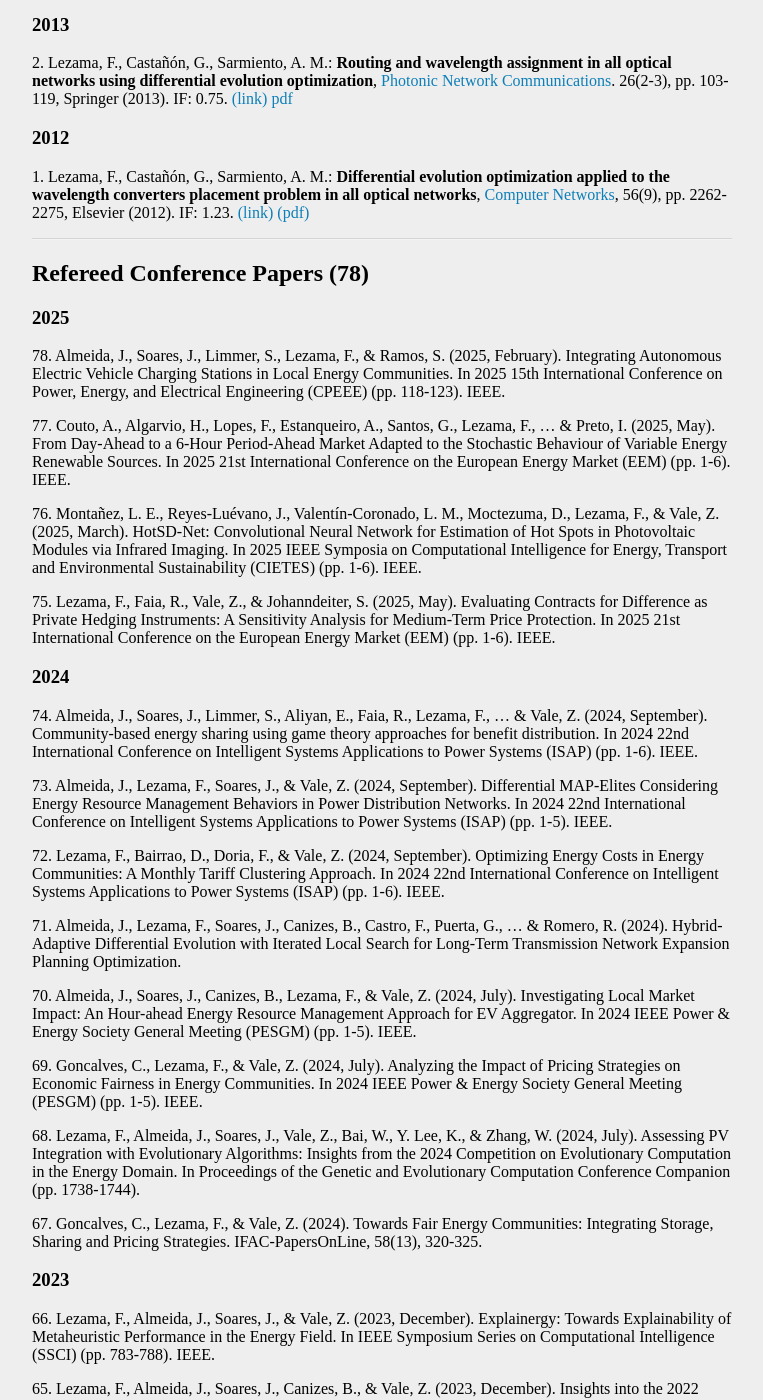
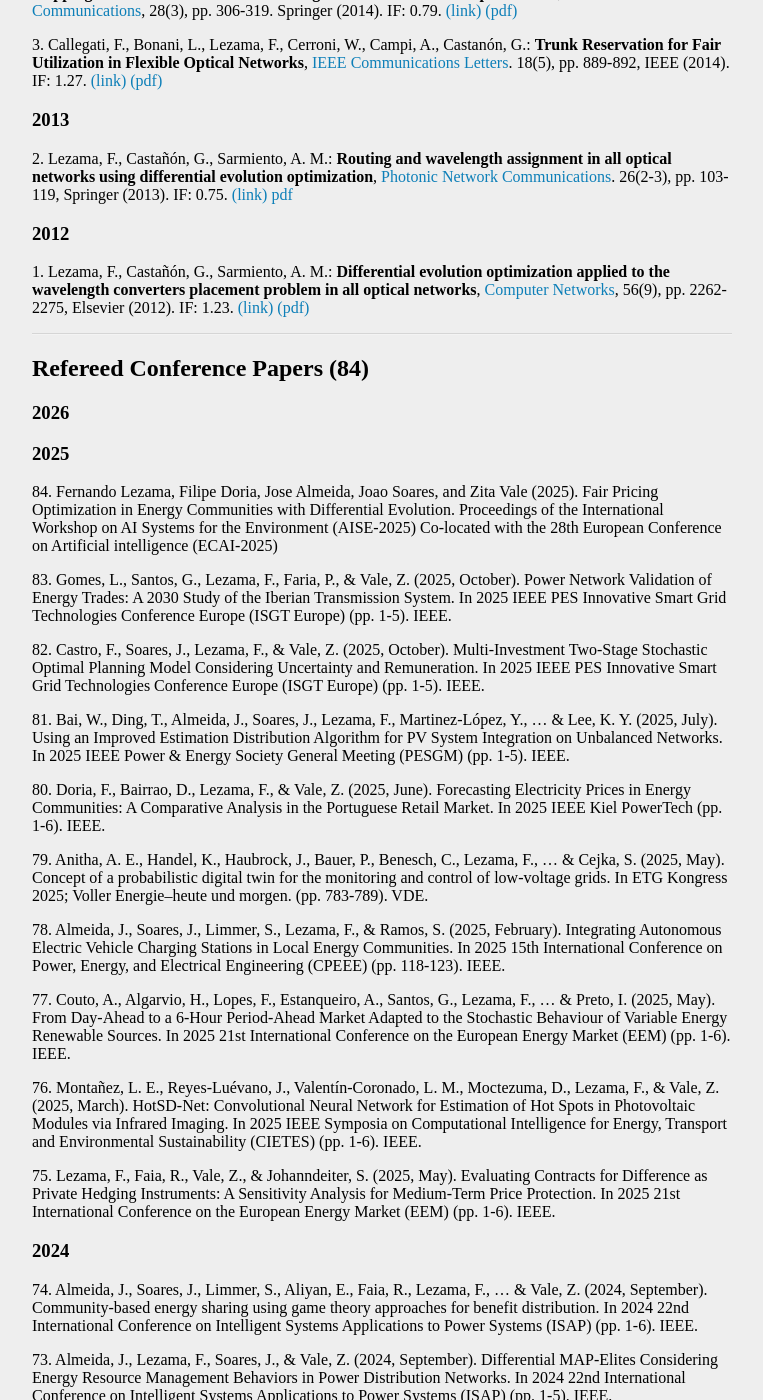
Before and after one commit to fernandolezama/fernandolezama.github.io, a Jekyll site: the page built from publication.md, in a window 1280 px wide and 1400 px high, scrolled down 3777 px. Shown: the whole window, without its empty margins (258-1021 px from the left). Built offline with Jekyll 4.4.1, drawn with Linux system fonts in a browser that asks for light colours; some of the changed text lies outside the part shown.

Commit message:
Update publication.md

```diff
--- a/publication.md
+++ b/publication.md
@@ -7,19 +7,22 @@ Please also see [Google Scholar](https://scholar.google.com/citations?user=LIpiL
 
 Publication of >100 peer-reviewed publications
 
-International Scientific Journals	46
+International Scientific Journals	47
 
-International Scientific Conferences	78
+International Scientific Conferences	84
 
 Book Chapters & Articles in Books	6
 
 ---
 
-## Refereed Journal Papers (46)
+## Refereed Journal Papers (47)
+### 2026
+47\. Lezama et al. Strategic Bidding in Local Electricity Markets with Distributed Resources and Grid Constraints. SEGAN
+
 ### 2025
-46\. Lezama, F., Faia, R., Limmer, S., Foroozandeh, Z., Soares, J., Ramos, S., & Vale, Z. (2025). A scalable three-stage model for local energy community management and pricing. [CSEE Journal of Power and Energy Systems](https://ieeexplore.ieee.org/abstract/document/11006436).
+46\. Lezama, F., Faia, R., Limmer, S., Foroozandeh, Z., Soares, J., Ramos, S., & Vale, Z. (2025). **A scalable three-stage model for local energy community management and pricing.** [CSEE Journal of Power and Energy Systems](https://ieeexplore.ieee.org/abstract/document/11006436).
 
-45\. Almeida, J., Soares, J., Lezama, F., Limmer, S., Rodemann, T., & Vale, Z. (2025). A systematic review of explainability in computational intelligence for optimization. [Computer Science Review](https://www.sciencedirect.com/science/article/pii/S1574013725000401), 57, 100764.
+45\. Almeida, J., Soares, J., Lezama, F., Limmer, S., Rodemann, T., & Vale, Z. (2025). **A systematic review of explainability in computational intelligence for optimization.** [Computer Science Review](https://www.sciencedirect.com/science/article/pii/S1574013725000401), 57, 100764.
 
 ### 2024
 44\. de Lima, T. D., Lezama, F., Soares, J., Franco, J. F., & Vale, Z. (2024). **Modern distribution system expansion planning considering new market designs: Review and future directions.** [Renewable and Sustainable Energy Reviews](https://www.sciencedirect.com/science/article/pii/S1364032124004350), 202, 114709.
@@ -127,9 +130,25 @@ Elsevier (2021). IF: 3.588.[<span style="color:#1dc31d;">(Github-Repository)</sp
 
 ---
 
-## Refereed Conference Papers (78)
+## Refereed Conference Papers (84)
+
+### 2026
+
 
 ### 2025
+84\. Fernando Lezama, Filipe Doria, Jose Almeida, Joao Soares, and Zita Vale (2025). Fair Pricing Optimization in Energy Communities with Differential Evolution. Proceedings of the International Workshop on
+AI Systems for the Environment (AISE-2025) Co-located with the 28th European Conference on Artificial intelligence (ECAI-2025)
+
+83\. Gomes, L., Santos, G., Lezama, F., Faria, P., & Vale, Z. (2025, October). Power Network Validation of Energy Trades: A 2030 Study of the Iberian Transmission System. In 2025 IEEE PES Innovative Smart Grid Technologies Conference Europe (ISGT Europe) (pp. 1-5). IEEE.
+
+82\. Castro, F., Soares, J., Lezama, F., & Vale, Z. (2025, October). Multi-Investment Two-Stage Stochastic Optimal Planning Model Considering Uncertainty and Remuneration. In 2025 IEEE PES Innovative Smart Grid Technologies Conference Europe (ISGT Europe) (pp. 1-5). IEEE.
+
+81\. Bai, W., Ding, T., Almeida, J., Soares, J., Lezama, F., Martinez-López, Y., ... & Lee, K. Y. (2025, July). Using an Improved Estimation Distribution Algorithm for PV System Integration on Unbalanced Networks. In 2025 IEEE Power & Energy Society General Meeting (PESGM) (pp. 1-5). IEEE.
+
+80\. Doria, F., Bairrao, D., Lezama, F., & Vale, Z. (2025, June). Forecasting Electricity Prices in Energy Communities: A Comparative Analysis in the Portuguese Retail Market. In 2025 IEEE Kiel PowerTech (pp. 1-6). IEEE.
+
+79\. Anitha, A. E., Handel, K., Haubrock, J., Bauer, P., Benesch, C., Lezama, F., ... & Cejka, S. (2025, May). Concept of a probabilistic digital twin for the monitoring and control of low-voltage grids. In ETG Kongress 2025; Voller Energie–heute und morgen. (pp. 783-789). VDE.
+
 78\.  Almeida, J., Soares, J., Limmer, S., Lezama, F., & Ramos, S. (2025, February). Integrating Autonomous Electric Vehicle Charging Stations in Local Energy Communities. In 2025 15th International Conference on Power, Energy, and Electrical Engineering (CPEEE) (pp. 118-123). IEEE.
 
 77\. Couto, A., Algarvio, H., Lopes, F., Estanqueiro, A., Santos, G., Lezama, F., ... & Preto, I. (2025, May). From Day-Ahead to a 6-Hour Period-Ahead Market Adapted to the Stochastic Behaviour of Variable Energy Renewable Sources. In 2025 21st International Conference on the European Energy Market (EEM) (pp. 1-6). IEEE.
```
